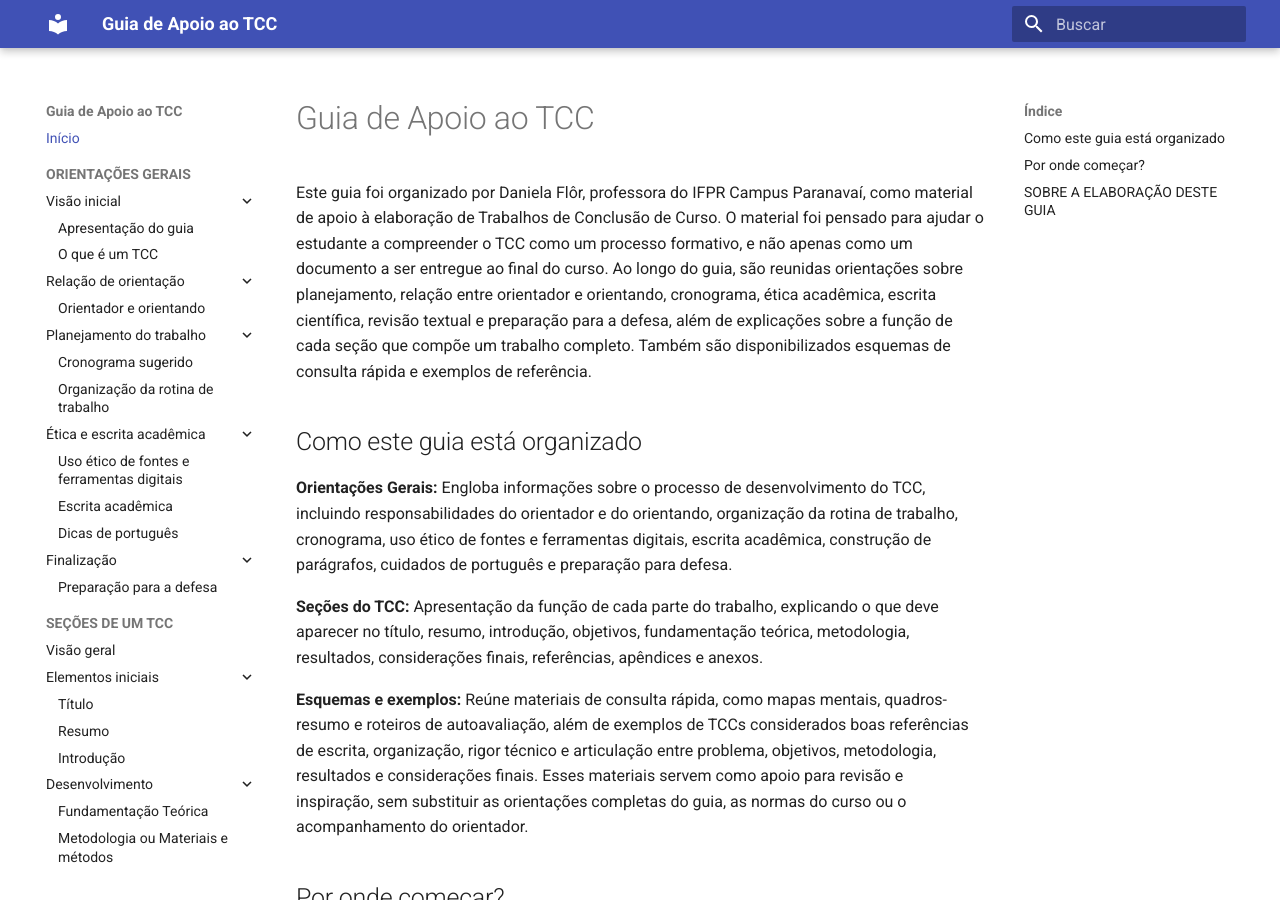
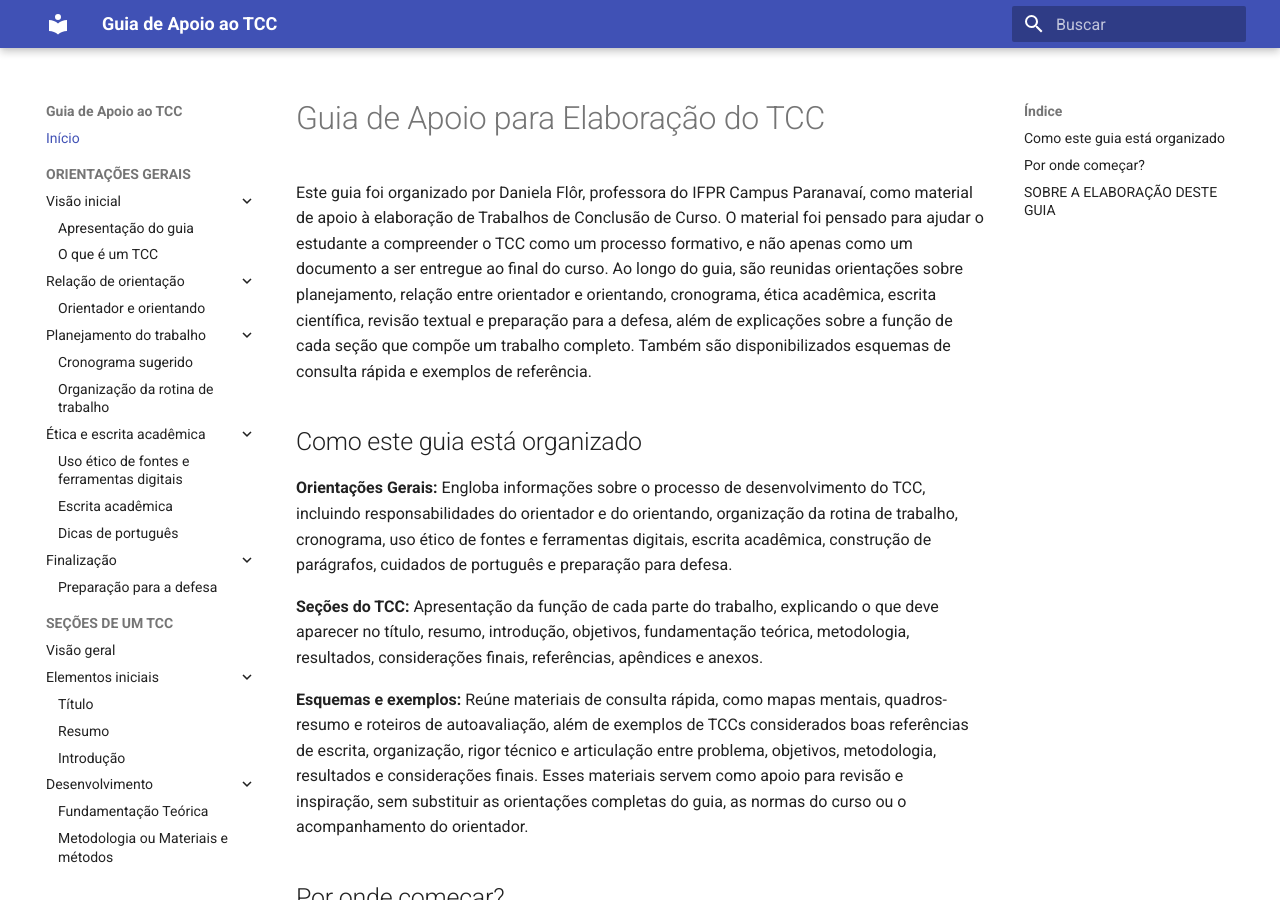
Before and after one commit to danielaflor/tcc, an MkDocs documentation site: the page built from docs/index.md, in a window 1280 px wide and 900 px high. Built offline with MkDocs 1.6.1 and Material for MkDocs 9.7.7, drawn with Linux system fonts in a browser that asks for light colours.

Commit message:
Update title in TCC support guide

```diff
--- a/docs/index.md
+++ b/docs/index.md
@@ -1,4 +1,4 @@
-# Guia de Apoio ao TCC
+# Guia de Apoio para Elaboração do TCC
 
 Este guia foi organizado por Daniela Flôr, professora do IFPR Campus Paranavaí, como material de apoio à elaboração de Trabalhos de Conclusão de Curso. O material foi pensado para ajudar o estudante a compreender o TCC como um processo formativo, e não apenas como um documento a ser entregue ao final do curso. Ao longo do guia, são reunidas orientações sobre planejamento, relação entre orientador e orientando, cronograma, ética acadêmica, escrita científica, revisão textual e preparação para a defesa, além de explicações sobre a função de cada seção que compõe um trabalho completo. Também são disponibilizados esquemas de consulta rápida e exemplos de referência.
 
```
